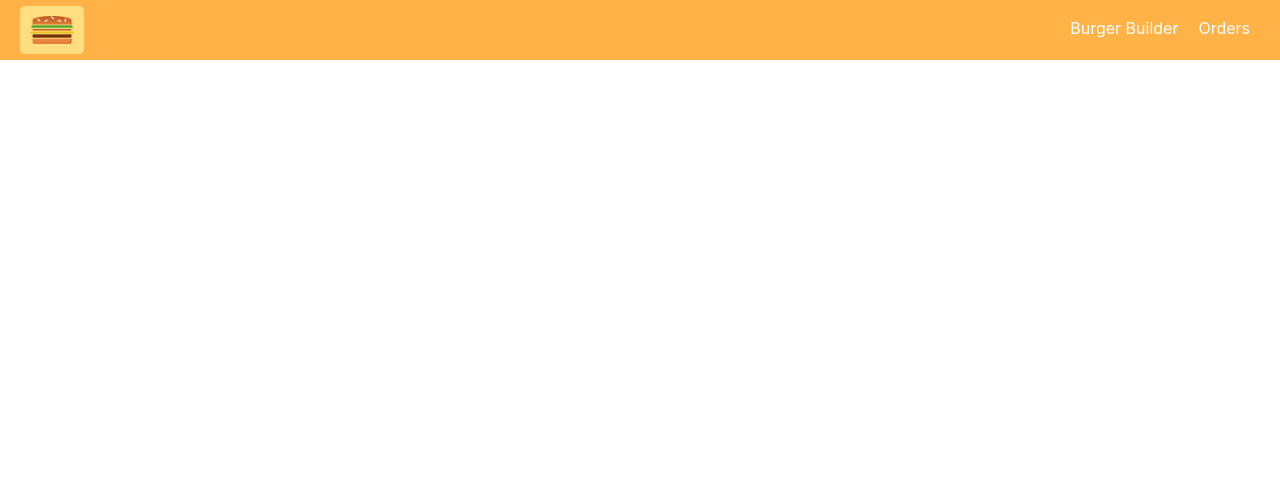
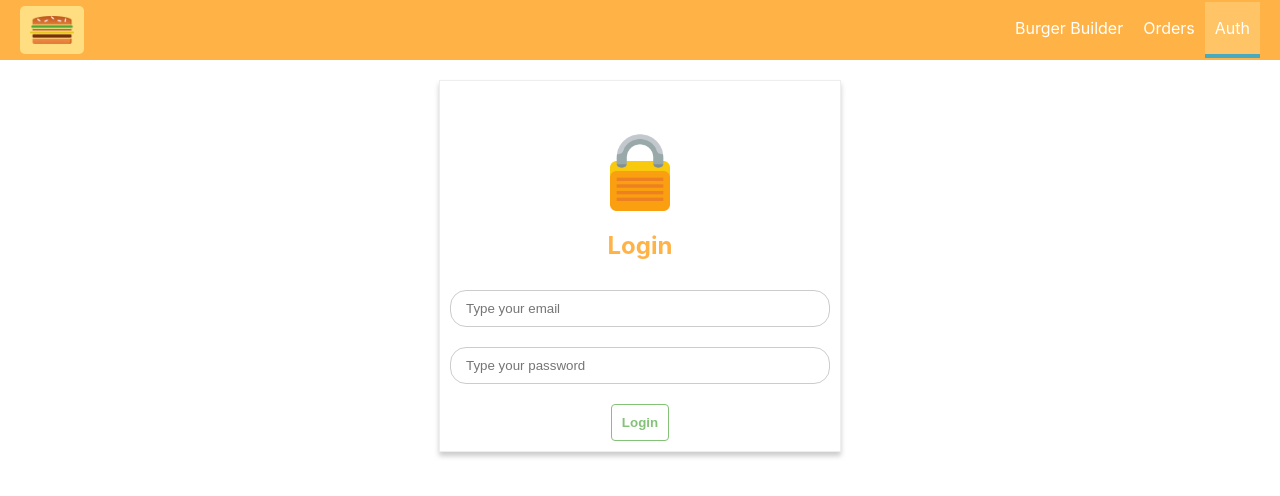
Before and after one commit to Babiy7/burger-app, a React (Create React App) app: page /auth in a window 1280 px wide. Shown: the top 496 px of the page. Built offline with nearby package versions, Linux system fonts and the light colour scheme.

Commit message:
Created the Auth container.

```diff
--- a/src/App.js
+++ b/src/App.js
@@ -4,6 +4,7 @@ import BurgerBuilder from "./containers/BurgerBuilder/BurgerBuilder";
 import classes from "./App.module.css";
 import Checkout from "./containers/Checkout/Checkout";
 import Orders from "./containers/Orders/Orders";
+import Auth from "./containers/Auth/Auth";
 import { Route, Switch } from "react-router-dom";
 
 function App() {
@@ -14,6 +15,7 @@ function App() {
           <Route exact path="/" component={BurgerBuilder} />
           <Route path="/checkout" component={Checkout} />
           <Route path="/orders" component={Orders} />
+          <Route path="/auth" component={Auth} />
         </Switch>
       </Layout>
     </div>
--- /dev/null
+++ b/src/component/Lock/Lock.js
@@ -0,0 +1,17 @@
+import React from "react";
+import lock from "../../assets/images/lock-burger.png";
+
+const Lock = props => {
+  return (
+    <img
+      style={{
+        width: props.width ? props.width : "100%",
+        height: props.height ? props.height : "100%"
+      }}
+      src={lock}
+      alt="lock"
+    />
+  );
+};
+
+export default Lock;
--- a/src/component/UI/Input/Input.js
+++ b/src/component/UI/Input/Input.js
@@ -11,7 +11,7 @@ const Input = props => {
     inputClasses.push(classes.Invalid);
     errorMessage = (
       <p style={{ color: "#ff6161", margin: "5px 0 0 0", fontSize: "12px" }}>
-        Please enter a valid value!
+        {props.configuration.errorMessage}
       </p>
     );
   }
--- a/src/component/UI/Navigation/NavigationItems/NavigationItems.js
+++ b/src/component/UI/Navigation/NavigationItems/NavigationItems.js
@@ -11,6 +11,9 @@ const NavigationItems = props => {
       <NavigationItem clicked={props.clicked} link="/orders">
         Orders
       </NavigationItem>
+      <NavigationItem clicked={props.clicked} link="/auth">
+        Auth
+      </NavigationItem>
     </ul>
   );
 };
--- /dev/null
+++ b/src/containers/Auth/Auth.js
@@ -0,0 +1,114 @@
+import React, { Component } from "react";
+import Input from "../../component/UI/Input/Input";
+import Button from "../../component/UI/Button/Button";
+import Lock from "../../component/Lock/Lock";
+import classes from "./Auth.module.css";
+
+class Auth extends Component {
+  constructor(props) {
+    super(props);
+    this.state = {
+      controls: {
+        email: {
+          validation: {
+            type: "email",
+            required: true
+          },
+          elementType: "input",
+          errorMessage: "Incorect email address",
+          elementConfig: {
+            type: "email",
+            placeholder: "Type your email"
+          },
+          touched: false,
+          value: "",
+          valid: false
+        },
+        password: {
+          validation: {
+            type: "password",
+            required: true
+          },
+          elementType: "input",
+          errorMessage: "Incorect password",
+          elementConfig: {
+            type: "password",
+            placeholder: "Type your password"
+          },
+          touched: false,
+          value: "",
+          valid: false
+        }
+      }
+    };
+  }
+
+  validation(value, rules) {
+    let isValid = true;
+
+    if (!rules) {
+      return true;
+    }
+    if (rules.required) {
+      isValid = value.trim() !== "" && isValid;
+    }
+    if (rules.type === "email") {
+      isValid = /^[^\s@]+@[^\s@]+\.[^\s@]+$/.test(value) && isValid;
+    }
+    if (rules.type === "password") {
+      isValid = value.length >= 6 && isValid;
+    }
+    return isValid;
+  }
+
+  formHandle = (event, inputType) => {
+    const value = event.target.value;
+    const updateControls = {
+      ...this.state.controls,
+      [inputType]: {
+        ...this.state.controls[inputType],
+        touched: true,
+        value: value,
+        valid: this.validation(value, this.state.controls[inputType].validation)
+      }
+    };
+
+    this.setState({
+      controls: updateControls
+    });
+  };
+
+  render() {
+    let controls = [];
+    for (let elementType in this.state.controls) {
+      controls.push({
+        id: elementType,
+        controls: this.state.controls[elementType]
+      });
+    }
+
+    return (
+      <div className={classes.Auth}>
+        <div className={classes.Icon}>
+          <h2 className={classes.Title}>Login</h2>
+          <Lock width="80px" height="80px" />
+        </div>
+        <form className={classes.Form}>
+          {controls.map(element => {
+            return (
+              <Input
+                key={element.id}
+                changed={event => this.formHandle(event, element.id)}
+                configuration={element.controls}
+                invalid={!element.controls.valid}
+              />
+            );
+          })}
+          <Button type="Success"> Login </Button>
+        </form>
+      </div>
+    );
+  }
+}
+
+export default Auth;
--- /dev/null
+++ b/src/containers/Auth/Auth.module.css
@@ -0,0 +1,26 @@
+.Auth {
+    width: 400px;
+    display: flex;
+    flex-direction: column;
+    border: #eee solid 1px;
+    margin-bottom: 20px;
+    padding: 50px 0 0 0;
+    box-shadow: 0 4px 5px #ccc;
+}
+
+.Form {
+    display: flex;
+    flex-direction: column;
+    align-items: center;
+}
+
+.Title {
+    color: #ffb347;
+}
+
+.Icon {
+    width: 100%;
+    display: flex;
+    flex-direction: column-reverse;
+    align-items: center;
+}
```
Also changed, not shown: src/assets/images/lock-burger.png (added), src/assets/images/lock-icon.png (added).
